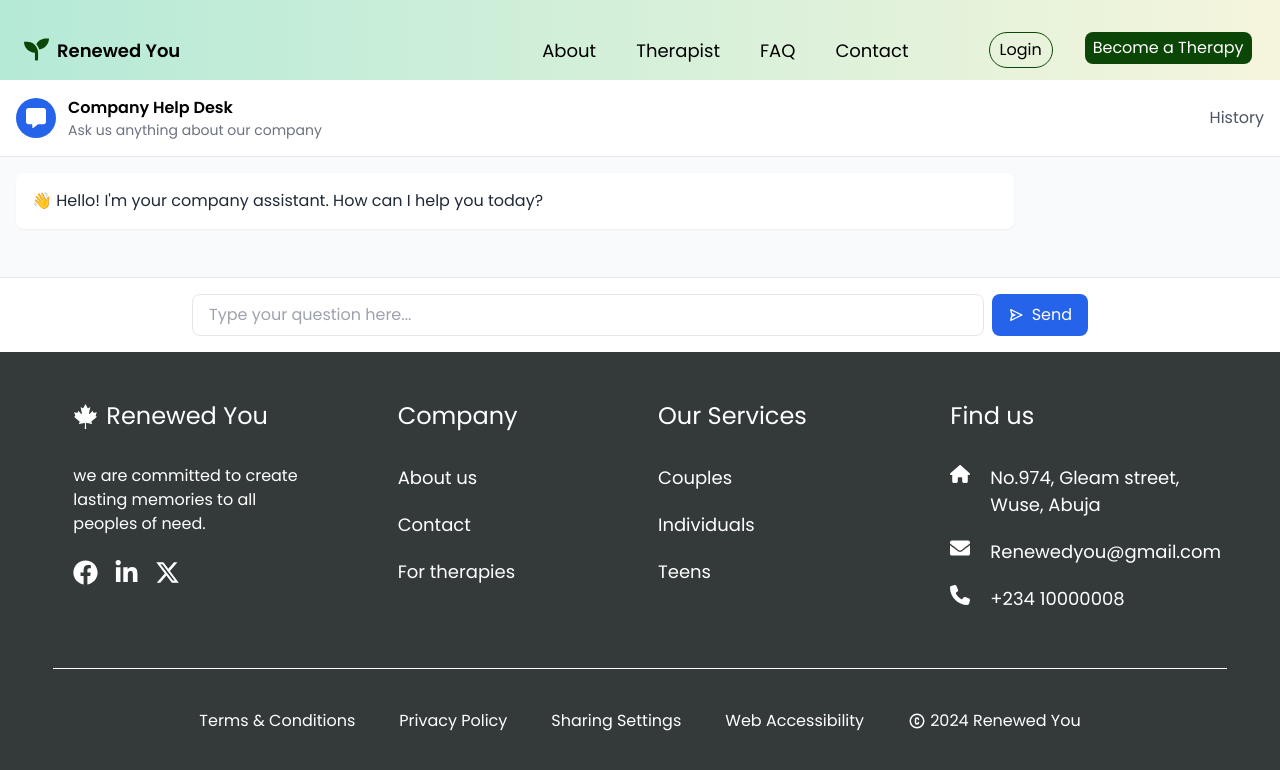
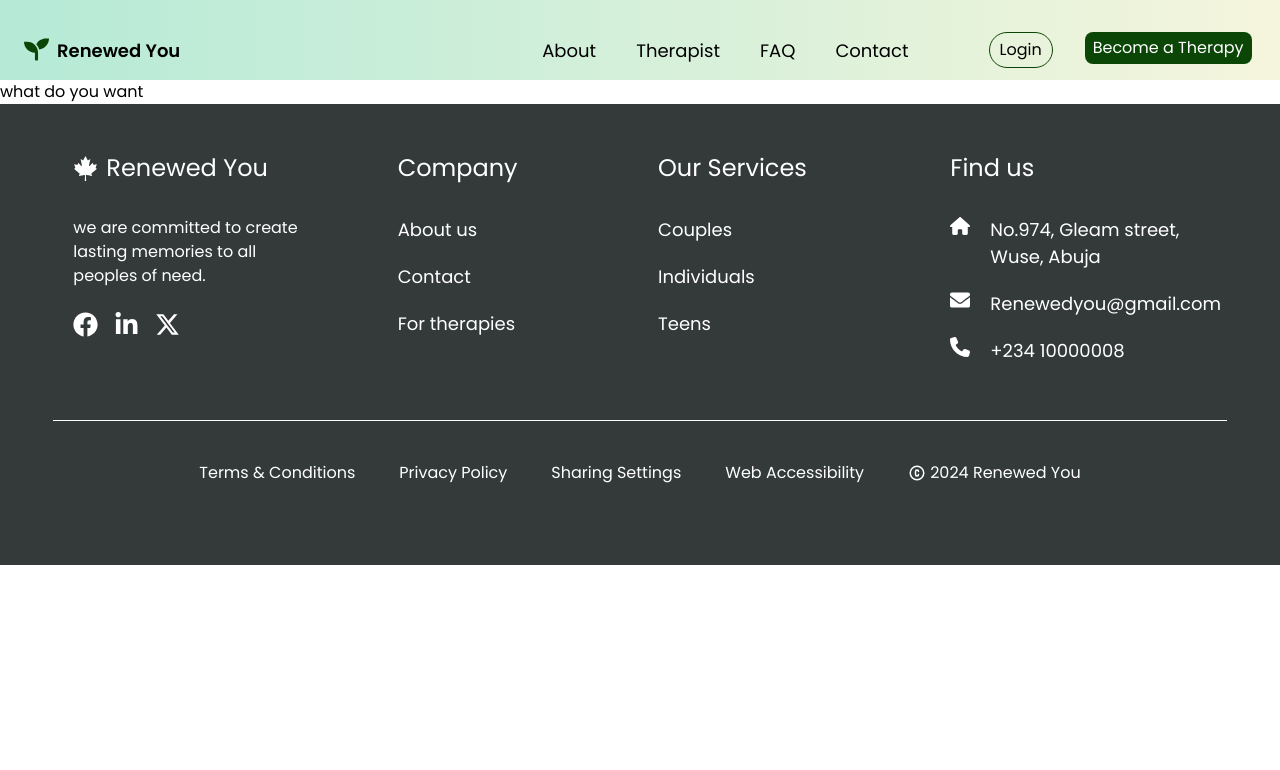
Before and after one commit to abdoullahi42/Renewed-You, a React (Vite) app: page /land in a window 1280 px wide. Shown: the top 770 px of the page. Built offline with nearby package versions, Linux system fonts and the light colour scheme.

Commit message:
resolves landpages issues

```diff
--- a/src/App.jsx
+++ b/src/App.jsx
@@ -10,7 +10,7 @@ import Couples from "./pages/Couples";
 import Individual from "./pages/Individual";
 import NavBar from "./component/NavBar";
 import Footer from "./component/Footer";
-import Landpages from "./pages/landpages";
+
 import Onboarding from "./pages/Onboarding";
 import Onlinetheraphy from "./pages/QuestionnaireManager"
 
@@ -21,7 +21,7 @@ function App() {
       <Routes>
         <Route index element={<Homes />} />
         <Route path="/about" element={<AboutUs />} />
-        <Route path="/land" element={<Landpages />} />
+
         <Route path="/onboarding-theraphy" element={<Onboarding />} />
 
         <Route path="/onlineTheraphy">
--- a/src/pages/Landpages.jsx
+++ /dev/null
@@ -1,125 +0,0 @@
-/* eslint-disable react/no-unescaped-entities */
-import { useState } from "react";
-
-import { FaChevronLeft, FaMessage } from "react-icons/fa6";
-import { BiSend } from "react-icons/bi";
-
-const Landpages = () => {
-  const [view, setView] = useState("chat"); // 'chat' or 'history'
-  const [input, setInput] = useState("");
-
-  // Sample chat history
-  const chatHistory = [
-    {
-      id: 1,
-      title: "Product Return Policy",
-      preview: "I need information about your return policy...",
-      date: "2025-01-02",
-      unread: false,
-    },
-    {
-      id: 2,
-      title: "Shipping Options",
-      preview: "What shipping methods are available...",
-      date: "2025-01-01",
-      unread: true,
-    },
-  ];
-
-  const ChatView = () => (
-    <div className="flex flex-col max-h-screen bg-gray-50">
-      {/* Header */}
-      <div className="bg-white border-b p-4 flex items-center justify-between">
-        <div className="flex items-center gap-3">
-          <div className="h-10 w-10 bg-blue-600 rounded-full flex items-center justify-center">
-            <FaMessage className="text-white h-5 w-5" />
-          </div>
-          <div>
-            <h1 className="font-semibold">Company Help Desk</h1>
-            <p className="text-sm text-gray-500">
-              Ask us anything about our company
-            </p>
-          </div>
-        </div>
-        <button
-          onClick={() => setView("history")}
-          className="text-gray-600 hover:text-gray-800"
-        >
-          History
-        </button>
-      </div>
-
-      {/* Chat Area */}
-      <div className="flex-1 overflow-y-auto p-4 space-y-9 mb-8">
-        {/* Welcome Message */}
-        <div className="bg-white rounded-lg p-4 shadow-sm max-w-[80%]">
-          <p className="text-gray-800">
-            👋 Hello! I'm your company assistant. How can I help you today?
-          </p>
-        </div>
-      </div>
-
-      {/* Input Area */}
-      <div className="border-t bg-white p-4">
-        <div className="flex gap-2 max-w-4xl mx-auto">
-          <input
-            type="text"
-            value={input}
-            onChange={(e) => setInput(e.target.value)}
-            placeholder="Type your question here..."
-            className="flex-1 border rounded-lg px-4 py-2 focus:outline-none focus:ring-2 focus:ring-blue-500"
-          />
-          <button className="bg-blue-600 text-white rounded-lg px-4 py-2 hover:bg-blue-700 flex items-center gap-2">
-            <BiSend className="h-4 w-4" />
-            Send
-          </button>
-        </div>
-      </div>
-    </div>
-  );
-
-  const HistoryView = () => (
-    <div className="flex flex-col h-screen bg-gray-50">
-      {/* Header */}
-      <div className="bg-white border-b p-4 flex items-center gap-3">
-        <button
-          onClick={() => setView("chat")}
-          className="text-gray-600 hover:text-gray-800"
-        >
-          <FaChevronLeft className="h-5 w-5" />
-        </button>
-        <h1 className="font-semibold">Chat History</h1>
-      </div>
-
-      {/* History List */}
-      <div className="flex-1 p-4 space-y-3">
-        {chatHistory.map((chat) => (
-          <div
-            key={chat.id}
-            className="bg-white rounded-lg p-3 shadow-sm cursor-pointer hover:bg-gray-50"
-            onClick={() => setView("chat")}
-          >
-            <div className="flex justify-between items-start">
-              <div>
-                <h3 className="font-medium">{chat.title}</h3>
-                <p className="text-sm text-gray-500 mt-1">{chat.preview}</p>
-              </div>
-              <div className="flex flex-col items-end gap-2">
-                {chat.unread && (
-                  <span className="bg-blue-600 text-white text-xs px-2 py-1 rounded-full">
-                    New
-                  </span>
-                )}
-                <span className="text-xs text-gray-500">{chat.date}</span>
-              </div>
-            </div>
-          </div>
-        ))}
-      </div>
-    </div>
-  );
-
-  return view === "chat" ? <ChatView /> : <HistoryView />;
-};
-
-export default Landpages;
```
